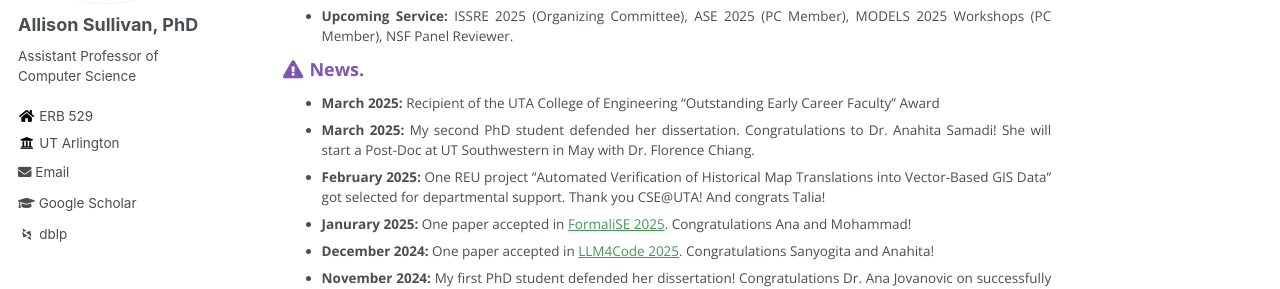
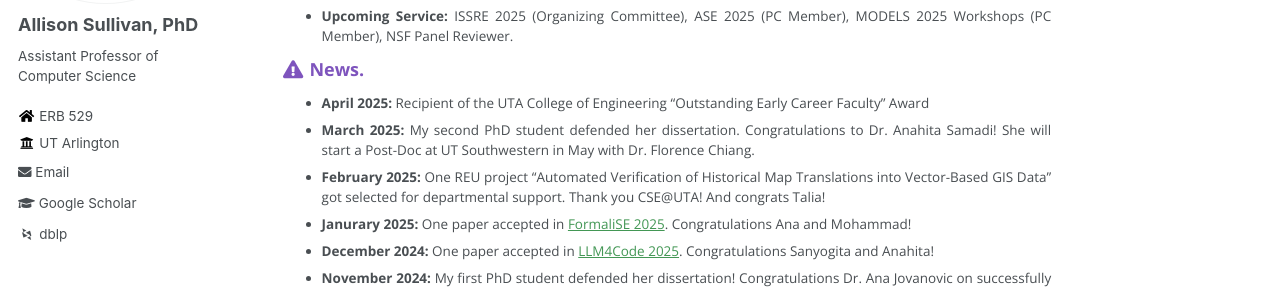
Before and after one commit to Allisonius/allisonius.github.io, a Jekyll site: the page built from _pages/about.md, in a window 1280 px wide and 900 px high, scrolled down 496 px. Shown: the part 166-455 px from the top of the window. Built offline with Jekyll 4.4.1, drawn with Linux system fonts in a browser that asks for light colours; some web fonts are replaced.

Commit message:
Update about.md

```diff
--- a/_pages/about.md
+++ b/_pages/about.md
@@ -31,7 +31,7 @@ Checking and Symbolic Execution
 
 ### <i class="fa fa-fw fa-exclamation-triangle" aria-hidden="true"></i> News.
 
-* **March 2025:** Recipient of the UTA College of Engineering "Outstanding Early Career Faculty" Award
+* **April 2025:** Recipient of the UTA College of Engineering "Outstanding Early Career Faculty" Award
 * **March 2025:** My second PhD student defended her dissertation. Congratulations to Dr. Anahita Samadi! She will start a Post-Doc at UT Southwestern in May with Dr. Florence Chiang.
 * **February 2025:** One REU project "Automated Verification of Historical Map Translations into Vector-Based GIS Data" got selected for departmental support. Thank you CSE@UTA! And congrats Talia!
 * **Janurary 2025:** One paper accepted in [FormaliSE 2025](https://conf.researchr.org/home/Formalise-2025). Congratulations Ana and Mohammad!
```
